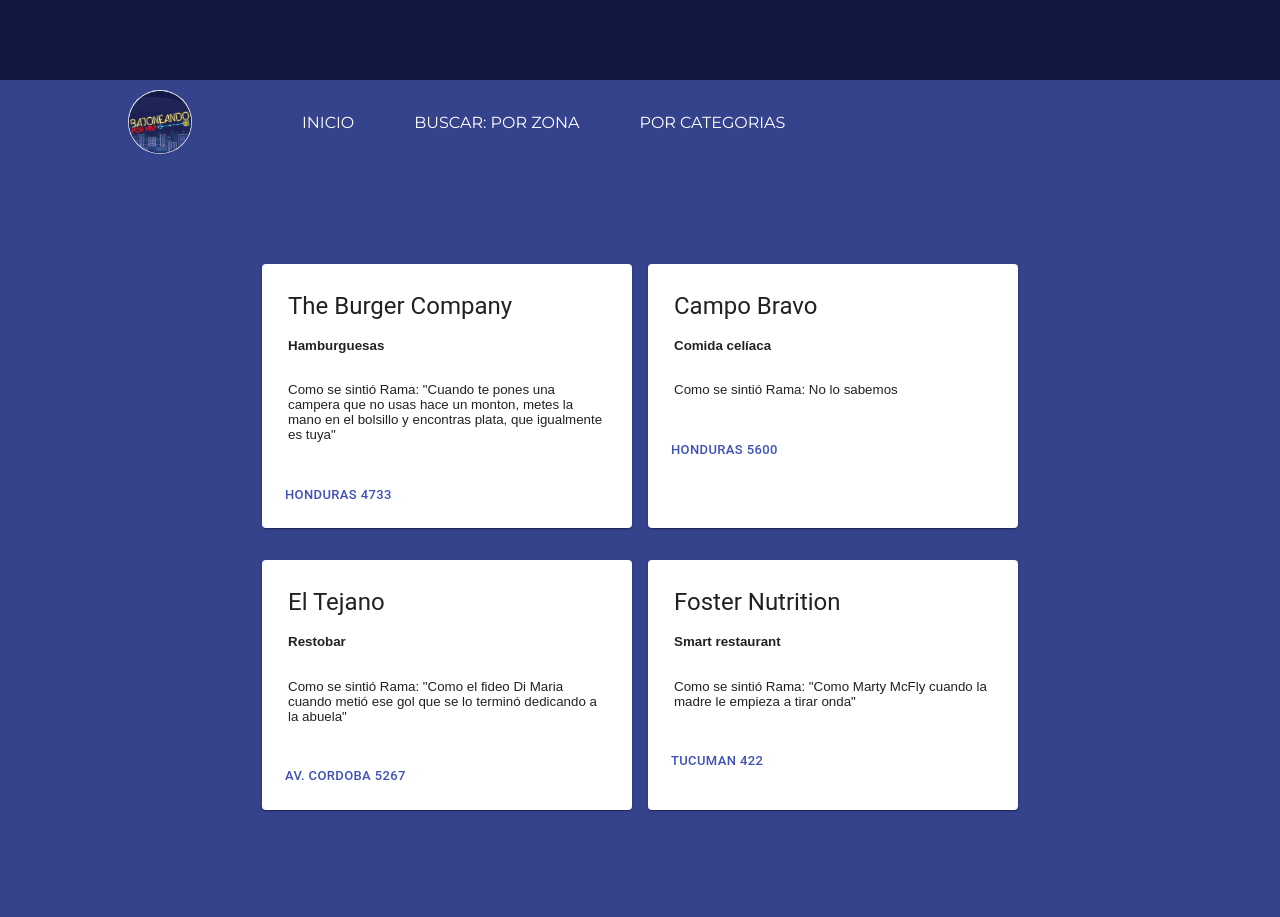
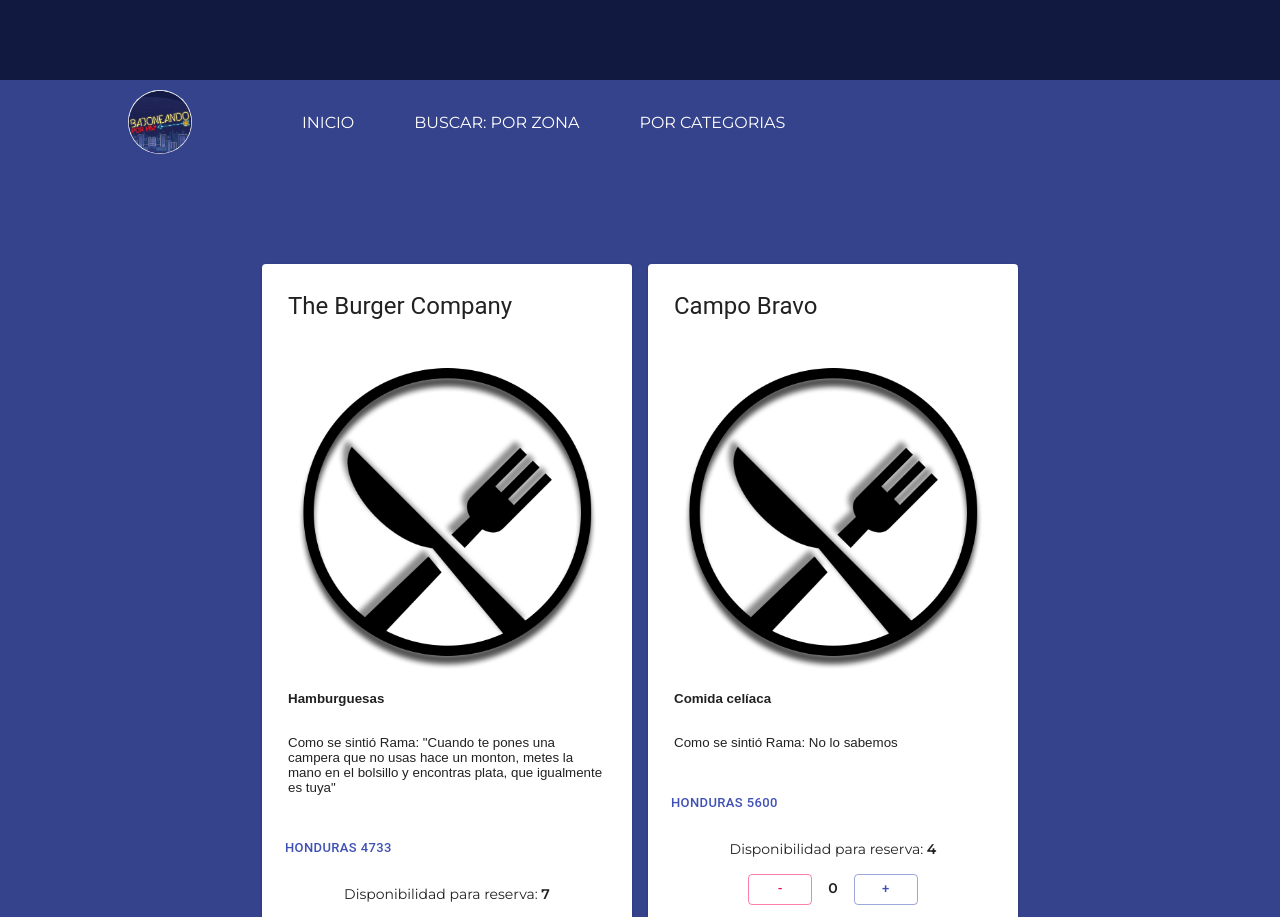
Before and after one commit to nima8998/mauna-bajonenadoPorHay, a React (Create React App) app: page / in a window 1280 px wide. Shown: the top 917 px of the page. Built offline with nearby package versions, Linux system fonts and the light colour scheme; grey boxes are pictures that could not be loaded.

Commit message:
se agrega ItemCount

```diff
--- a/src/Components/Item.jsx
+++ b/src/Components/Item.jsx
@@ -6,16 +6,19 @@
 import CardActionArea from '@material-ui/core/CardActionArea';
 import CardActions from '@material-ui/core/CardActions'
 import Button from '@material-ui/core/Button'
-
+import ItemCount from './ItemCount'
 import '../css/Item.css'
+import logo from '../img/lugares/logo.png'
 
 const Item = (props, tipo, direccion, exp) => {
-
+    console.log(props)
     return (
         <Card>
             <CardActionArea>
                 <CardHeader title={props.title}/>
-                <CardMedia image={props.logo} />
+                <CardMedia>
+                    <img src={logo} alt='logo'/>
+                </CardMedia>
                 <CardContent component='b'>
                     {tipo=props.tipo}
                 </CardContent>
@@ -28,6 +31,7 @@
                     {direccion=props.direccion}
                 </Button>
             </CardActions>
+                <ItemCount dispo={props.dispo} />
         </Card>
     )
 }
--- /dev/null
+++ b/src/Components/ItemCount.jsx
@@ -0,0 +1,41 @@
+import React, { useState } from 'react'
+import Button from '@material-ui/core/Button'
+
+import '../css/ItemCount.css'
+
+export default function ItemCount({dispo}) {
+    let disabled = false
+
+    let [dispoLocal, setDispoLocal] = useState(dispo)
+    let [dispoCliente, setDispoCliente] = useState (0)
+
+    let sumar = () =>{
+        if (dispoLocal === 0) {
+            disabled = true
+        }else{
+            setDispoLocal(dispoLocal -1)
+            setDispoCliente(dispoCliente +1)
+        }
+    }
+
+    let restar = () =>{
+        if (dispoCliente === 0) {
+            disabled = true
+        }else{
+            setDispoLocal(dispoLocal +1)
+            setDispoCliente(dispoCliente -1)
+        }
+    }
+
+    return (
+        <div className='ItemCount'>
+            <p>Disponibilidad para reserva: <span className='dispoLocal'>{dispoLocal}</span></p>
+            <div className='dispo'>
+                <Button variant='outlined' color='secondary' size='small' onClick={restar} disabled={disabled}>-</Button>
+                <span className='dispoCliente'>{dispoCliente}</span>
+                <Button variant='outlined' color='primary' size='small' onClick={sumar} disabled={disabled}>+</Button>
+            </div>
+            <Button variant='contained' color='primary' size='small'>Reservar</Button>
+        </div>
+    )
+}
--- a/src/Components/ItemList.jsx
+++ b/src/Components/ItemList.jsx
@@ -16,7 +16,8 @@
                     direccion: 'Honduras 4733',
                     tipo: 'Hamburguesas',
                     exp: '"Cuando te pones una campera que no usas hace un monton, metes la mano en el bolsillo y encontras plata, que igualmente es tuya"',
-                    logo: '../img/lugares/burgerCompany.png'
+                    logo: '../img/lugares/burgerCompany.png',
+                    dispo: 7
                 },
                 {
                     id: 1,
@@ -24,7 +25,8 @@
                     direccion: 'Honduras 5600',
                     tipo: 'Comida celíaca',
                     exp: 'No lo sabemos',
-                    logo: '../img/lugares/burgerCompany.png'
+                    logo: '../img/lugares/burgerCompany.png',
+                    dispo: 4
                 },
                 {
                     id: 2,
@@ -32,7 +34,8 @@
                     direccion: 'Av. Cordoba 5267',
                     tipo: 'Restobar',
                     exp: '"Como el fideo Di Maria cuando metió ese gol que se lo terminó dedicando a la abuela"',
-                    logo: '../img/lugares/burgerCompany.png'
+                    logo: '../img/lugares/burgerCompany.png',
+                    dispo: 8
                 },
                 {
                     id: 3,
@@ -40,7 +43,8 @@
                     direccion: 'Tucuman 422',
                     tipo: 'Smart restaurant',
                     exp: '"Como Marty McFly cuando la madre le empieza a tirar onda"',
-                    logo: '../img/lugares/burgerCompany.png'
+                    logo: '../img/lugares/burgerCompany.png',
+                    dispo: 10
                 }
                 ];
                 setTimeout(()=>{
@@ -70,6 +74,7 @@
                     tipo={lugar.tipo}
                     exp={lugar.exp}
                     logo={lugar.logo}
+                    dispo={lugar.dispo}
                 />)
             }
         </div>
--- /dev/null
+++ b/src/css/ItemCount.css
@@ -0,0 +1,17 @@
+.ItemCount{
+    text-align: center;
+    font-size: 14px;
+}
+
+.dispo{
+    margin: 1rem 0;
+}
+
+.dispoCliente {
+    margin: 0 1rem;
+    font-weight: 600;
+}
+
+.dispoLocal{
+    font-weight: 600;
+}
```
Also changed, not shown: src/img/lugares/burgerCompany.png (deleted), src/img/lugares/logo.png (added).
